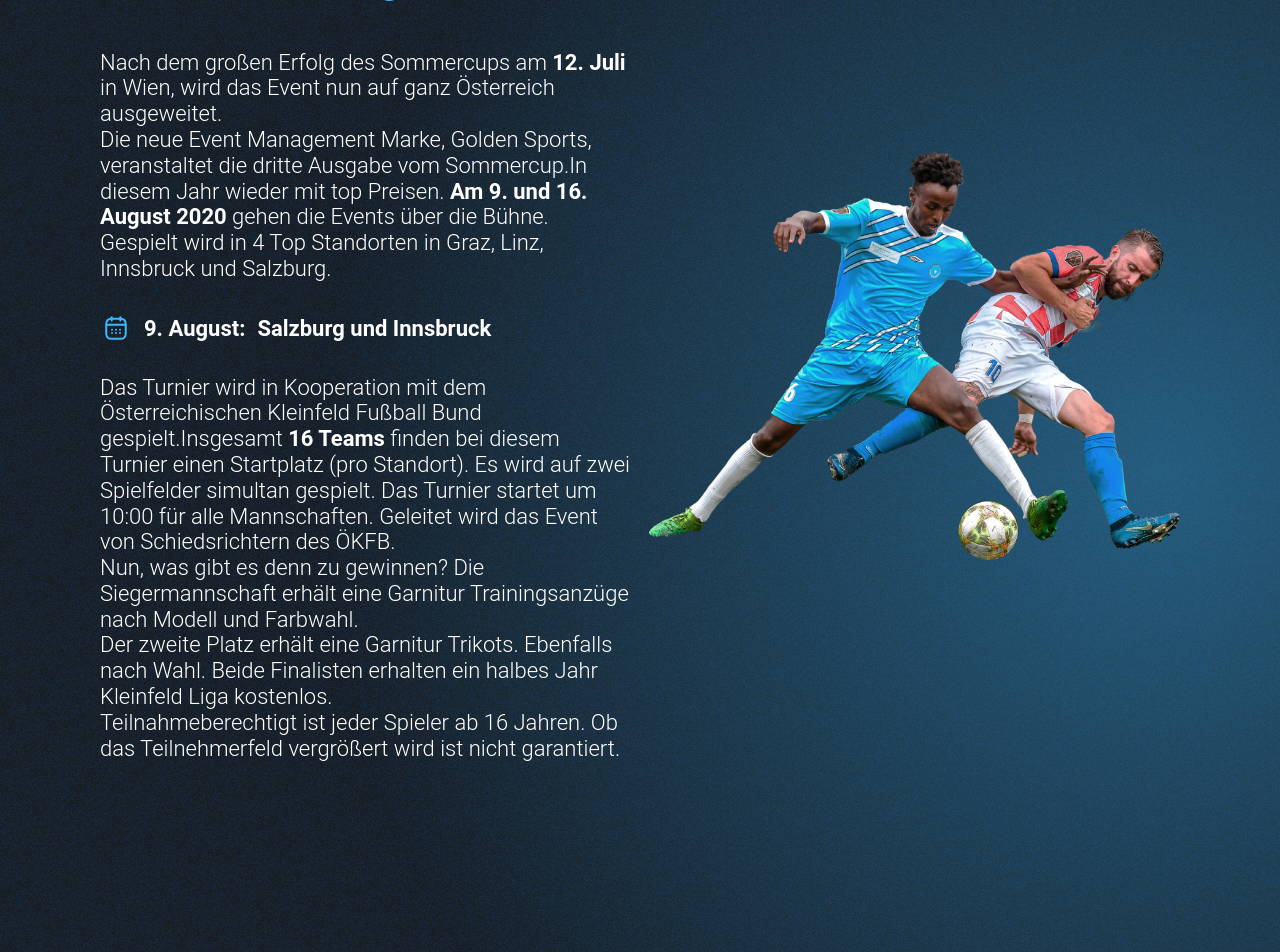
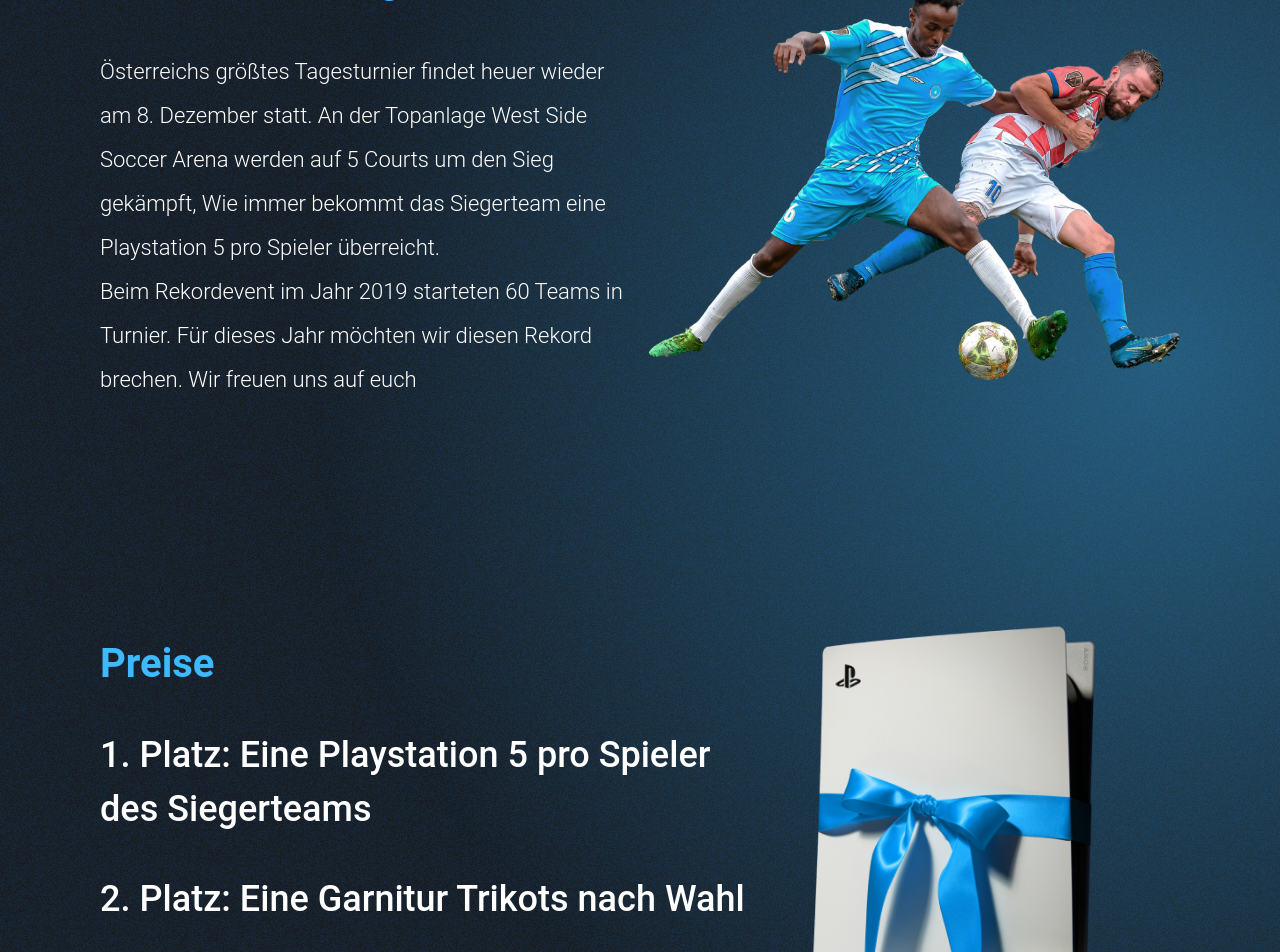
Before and after one commit to AceTech1402/winter-cup, a React (Create React App) app: page / in a window 1280 px wide. Shown: the part 1620-2572 px from the top of the page. Built offline with nearby package versions, Linux system fonts and the light colour scheme.

Commit message:
change texts in home page

```diff
--- a/src/pages/SummerCup/home/sections/section_four/section_four.module.css
+++ b/src/pages/SummerCup/home/sections/section_four/section_four.module.css
@@ -28,7 +28,8 @@
   @apply
   w-[100%]
   flex
-  xxl:items-start
+  items-center
+  xxl:items-center
   xxl:flex-row
   justify-between
   xl:flex-col-reverse
@@ -73,7 +74,7 @@
     w-[100%]
     mb-[80px]
     xs:mb-[80px]
-    gap-y-[40px]
+    gap-y-[20px]
 }
 
 .section_four_wrapper .section_four .container .items_left .explain .item {
@@ -92,10 +93,10 @@
     flex
     justify-start
     items-center
-    font-[700]
+    font-[500]
     text-[36px]
     text-[#ffffff]
-    leading-[42.19px]
+    leading-[1.5]
 }
 
 .section_four_wrapper .section_four .container .items_left .explain .item .explain {
@@ -119,6 +120,7 @@
     @apply
     md:w-[467px]
     flex
+    w-[407px]
     items-center
     justify-center
     relative
--- a/src/pages/SummerCup/home/sections/section_four/section_four.tsx
+++ b/src/pages/SummerCup/home/sections/section_four/section_four.tsx
@@ -9,22 +9,22 @@
 const initialPrices = [
   {
     id: 1,
-    title: "Platz",
-    explain:
-      "Die neue Event Management Marke, Golden Sports, veranstaltet die dritte Ausgabe vom Sommercup.In diesem.",
+    title: "Platz: Eine Playstation 5 pro Spieler des Siegerteams",
+    // explain:
+    //   "Die neue Event Management Marke, Golden Sports, veranstaltet die dritte Ausgabe vom Sommercup.In diesem.",
   },
   {
     id: 2,
-    title: "Platz",
-    explain:
-      "Die neue Event Management Marke, Golden Sports, veranstaltet die dritte Ausgabe vom Sommercup.In diesem.",
+    title: "Platz: Eine Garnitur Trikots nach Wahl",
+    // explain:
+    //   "Die neue Event Management Marke, Golden Sports, veranstaltet die dritte Ausgabe vom Sommercup.In diesem.",
   },
-  {
-    id: 3,
-    title: "Platz",
-    explain:
-      "Die neue Event Management Marke, Golden Sports, veranstaltet die dritte Ausgabe vom Sommercup.In diesem.",
-  },
+  // {
+  //   id: 3,
+  //   title: "Platz",
+  //   explain:
+  //     "Die neue Event Management Marke, Golden Sports, veranstaltet die dritte Ausgabe vom Sommercup.In diesem.",
+  // },
 ];
 
 const SectionFour: React.FC = () => {
@@ -42,9 +42,9 @@
                   <div className={classes.title}>
                     <p>{`${index + 1}. ${item.title}`}</p>
                   </div>
-                  <div className={classes.explain}>
+                  {/* <div className={classes.explain}>
                     <p>{item.explain}</p>
-                  </div>
+                  </div> */}
                 </div>
               ))}
             </div>
--- a/src/pages/SummerCup/home/sections/section_one/section_one.tsx
+++ b/src/pages/SummerCup/home/sections/section_one/section_one.tsx
@@ -59,7 +59,7 @@
               </div>
             </div>
             <div className={classes.explain}>
-              <p>Österreichs größte Sommer Turnier Serie</p>
+              <p>Österreichs größte Winter Hallenturnier</p>
             </div>
             {/* <div className={classes.bottom_explain}>
               <p>In Kooperation mit:</p>
@@ -70,7 +70,7 @@
             <div className={classes.register_wrapper}>
               <div className={classes.counter}>
                 <div className={classes.text}>
-                  <p>Remaining time of registration</p>
+                  <p>verbleibende Zeit bis zum Start</p>
                 </div>
                 <CountDown target_date={target_date} />
               </div>
--- a/src/pages/SummerCup/home/sections/section_six/section_six.module.css
+++ b/src/pages/SummerCup/home/sections/section_six/section_six.module.css
@@ -208,7 +208,7 @@
   gap: 8px;
   position: relative;
   z-index: 10;
-  margin-top: 40px;
+  /* margin-top: 40px; */
 }
 .final_match .date .icon {
   @apply
--- a/src/pages/SummerCup/home/sections/section_two/section_two.module.css
+++ b/src/pages/SummerCup/home/sections/section_two/section_two.module.css
@@ -53,7 +53,7 @@
 .section_two_wrapper .section_two .container .rightItem .image {
   @apply
   w-full
-  max-w-[867px]
+  max-w-[667px]
   flex
   items-center
   justify-center
@@ -82,6 +82,7 @@
     font-[300]
     text-[22px]
     xs:!text-[16px]
+    leading-[2]
     xs:leading-[24px];
 }
 .section_two_wrapper .section_two .container .explain span {
--- a/src/pages/SummerCup/home/sections/section_two/section_two.tsx
+++ b/src/pages/SummerCup/home/sections/section_two/section_two.tsx
@@ -40,21 +40,18 @@
             </div>
             <div className={classes.explain}>
               <p>
-                Nach dem großen Erfolg des Sommercups am <span>12. Juli</span>{" "}
-                in Wien, wird das Event nun auf ganz Österreich ausgeweitet.
+                Österreichs größtes Tagesturnier findet heuer wieder am 8.
+                Dezember statt. An der Topanlage West Side Soccer Arena werden
+                auf 5 Courts um den Sieg gekämpft, Wie immer bekommt das
+                Siegerteam eine Playstation 5 pro Spieler überreicht.
               </p>
               <p>
-                Die neue Event Management Marke, Golden Sports, veranstaltet die
-                dritte Ausgabe vom Sommercup.In diesem Jahr wieder mit top
-                Preisen. <span>Am 9. und 16. August 2020</span> gehen die Events
-                über die Bühne.
-              </p>
-              <p>
-                Gespielt wird in 4 Top Standorten in Graz, Linz, Innsbruck und
-                Salzburg.
+                Beim Rekordevent im Jahr 2019 starteten 60 Teams in Turnier. Für
+                dieses Jahr möchten wir diesen Rekord brechen. Wir freuen uns
+                auf euch
               </p>
             </div>
-            <div className={classes.plays_date}>
+            {/* <div className={classes.plays_date}>
               {detailsData.map((item) => (
                 <div className={classes.item} key={item.id}>
                   <span className={classes.image}>
@@ -87,7 +84,7 @@
                 Teilnahmeberechtigt ist jeder Spieler ab 16 Jahren. Ob das
                 Teilnehmerfeld vergrößert wird ist nicht garantiert.
               </p>
-            </div>
+            </div> */}
           </div>
           <div className={classes.rightItem}>
             <div className={classes.image}>
```
